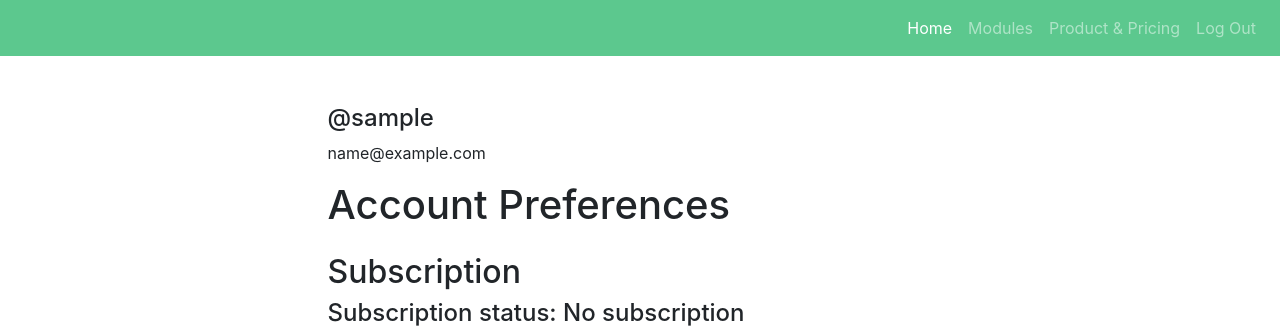
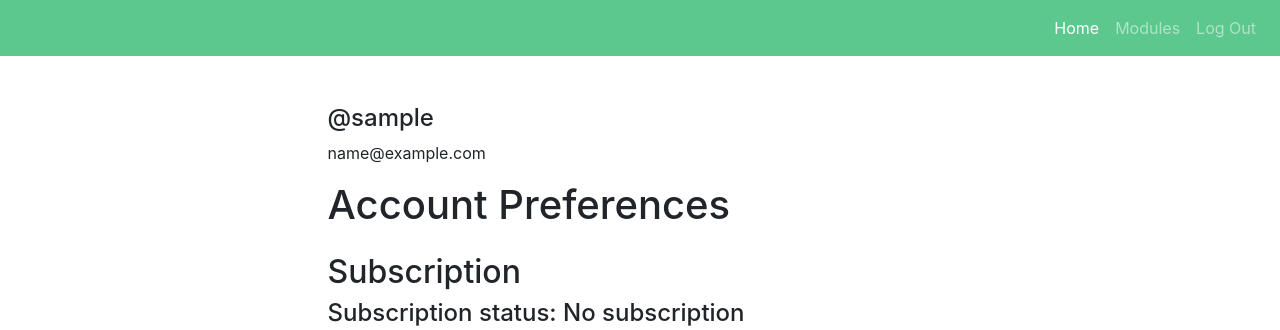
Before and after one commit to DersJ/jumpahead, a Django app: page /account/profile/ in a window 1280 px wide. Shown: the top 330 px of the page. Run offline with Django 3.2, Linux system fonts and the light colour scheme; the visitor is signed in with stand-in values (Sample User, id 1); parts of the project's set-up code (start-up, migrations or seed data) failed here and were passed over; some libraries are stand-ins or nearby versions.

Commit message:
rm product and pricing link

```diff
--- a/templates/navbar.html
+++ b/templates/navbar.html
@@ -11,9 +11,6 @@
             </li>
             <li class="nav-item">
                 <a class="nav-link" href="{% url 'moduleList' %}">Modules</a>
-            </li>
-            <li class="nav-item">
-                <a class="nav-link" href="#">Product & Pricing</a>
             </li>
 
             {% if request.user.is_authenticated %}
```
